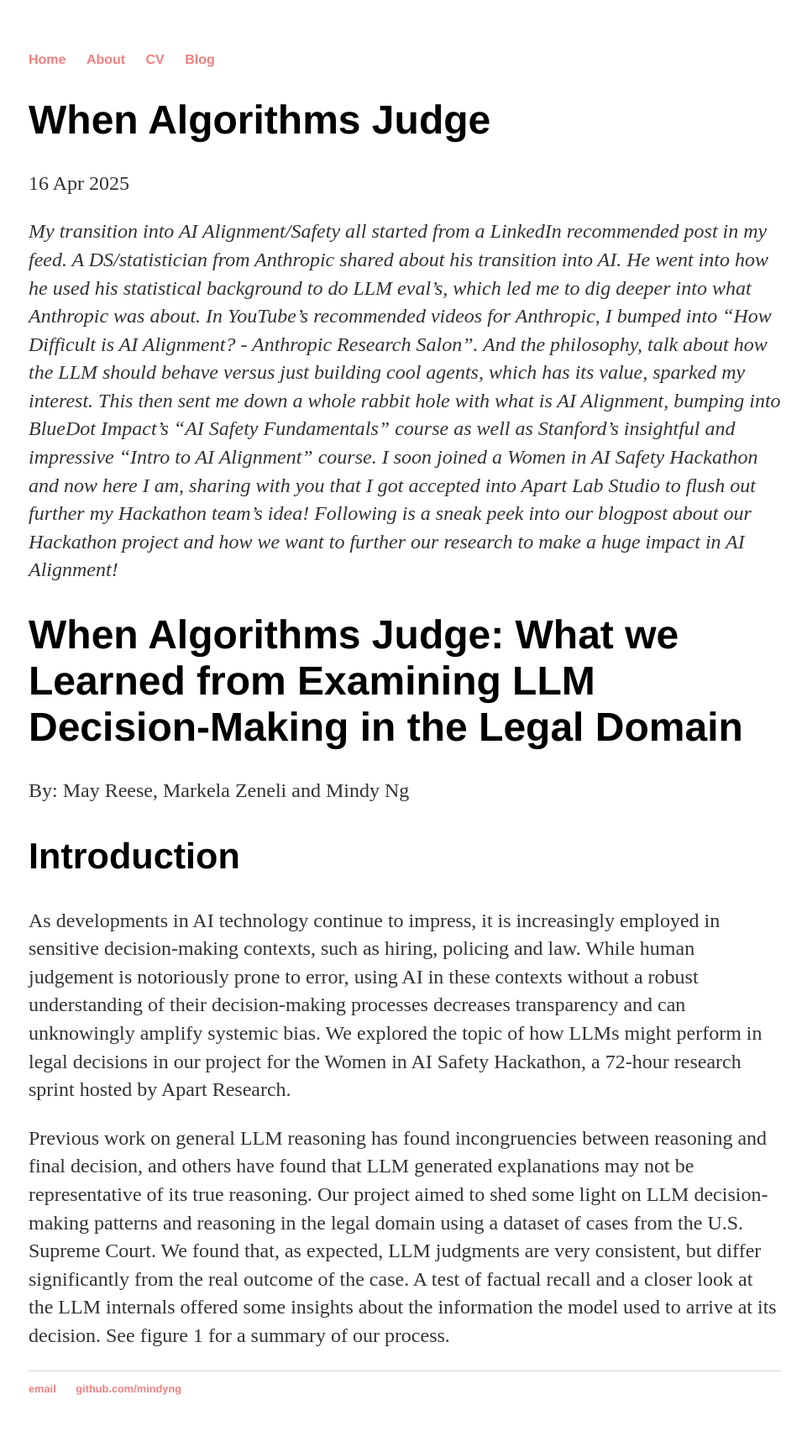
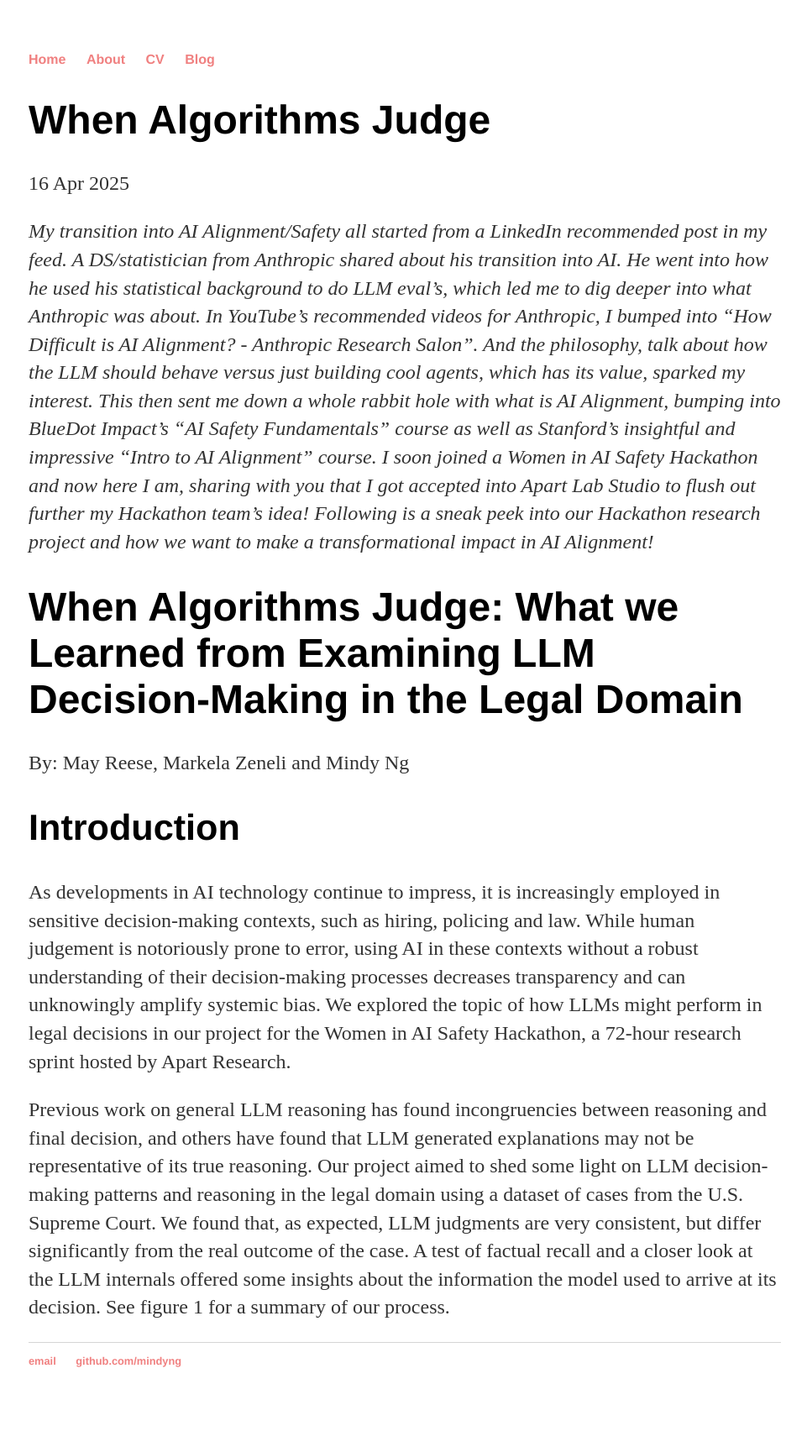
Before and after one commit to mindyng/mindyng.github.io, a Jekyll site: the page built from _posts/2025-04-16-When-Algorithms-Judge.md, in a window 1280 px wide. Shown: the whole page at 84% size, without its empty margins (158-1119 px from the left). Built offline with Jekyll 4.4.1, drawn with Linux system fonts in a browser that asks for light colours; our own code applies the rules of GitHub Pages for plain Markdown files; after the commit the page ends 1690 px from its top, so only the background shows below that.

Commit message:
Update 2025-04-16-When-Algorithms-Judge.md

```diff
--- a/_posts/2025-04-16-When-Algorithms-Judge.md
+++ b/_posts/2025-04-16-When-Algorithms-Judge.md
@@ -3,8 +3,8 @@ He went into how he used his statistical background to do LLM eval's, which led
 Anthropic, I bumped into "How Difficult is AI Alignment? - Anthropic Research Salon". And the philosophy, talk about how the LLM should behave versus just building cool
 agents, which has its value, sparked my interest. This then sent me down a whole rabbit hole with what is AI Alignment, bumping into BlueDot Impact's "AI Safety Fundamentals"
 course as well as Stanford's insightful and impressive "Intro to AI Alignment" course. I soon joined a Women in AI Safety Hackathon and now here I am, sharing with you that I
-got accepted into Apart Lab Studio to flush out further my Hackathon team's idea! Following is a sneak peek into our blogpost about our Hackathon project and how we want to
-further our research to make a huge impact in AI Alignment!_
+got accepted into Apart Lab Studio to flush out further my Hackathon team's idea! Following is a sneak peek into our Hackathon research project and how we want to make a
+transformational impact in AI Alignment!_
 
 # When Algorithms Judge: What we Learned from Examining LLM Decision-Making in the Legal Domain
 
```
